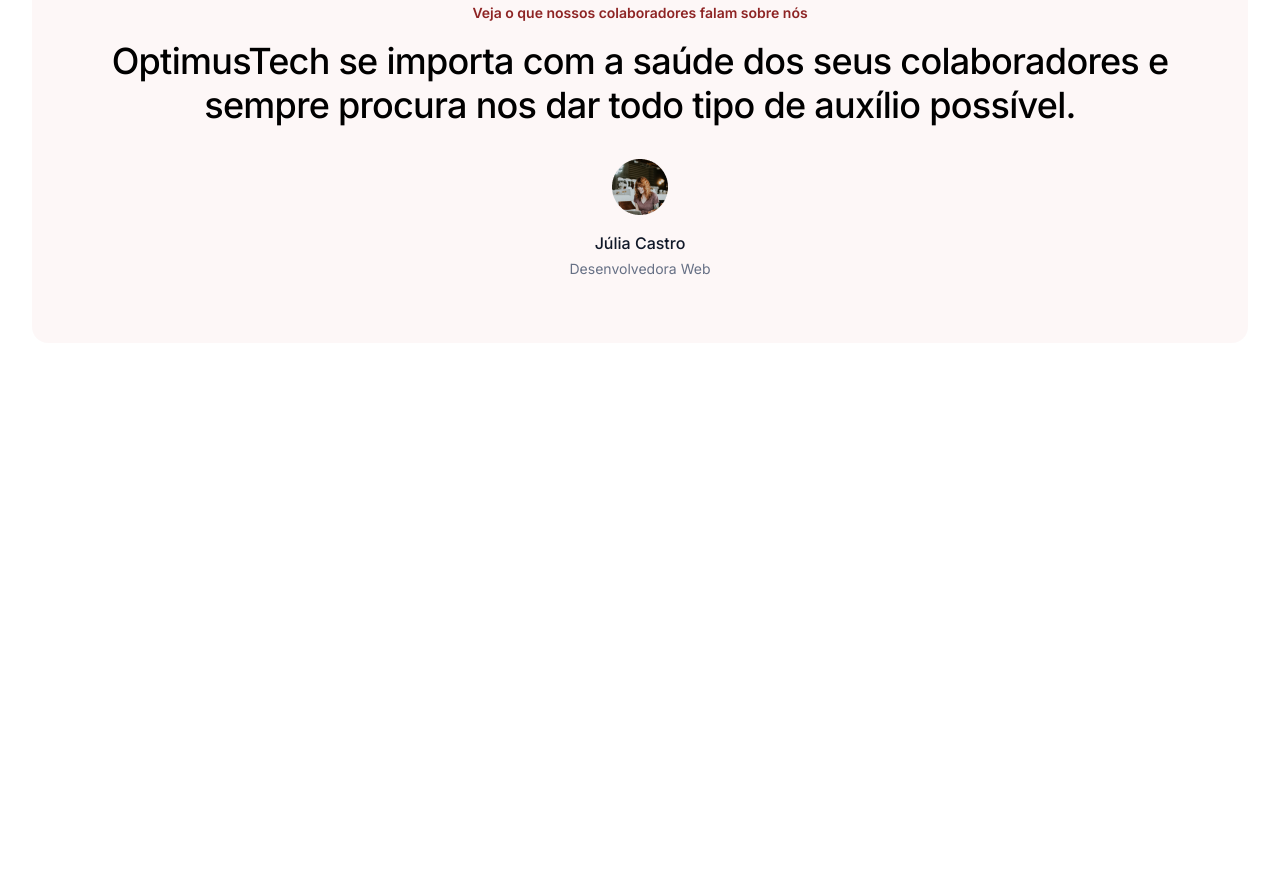
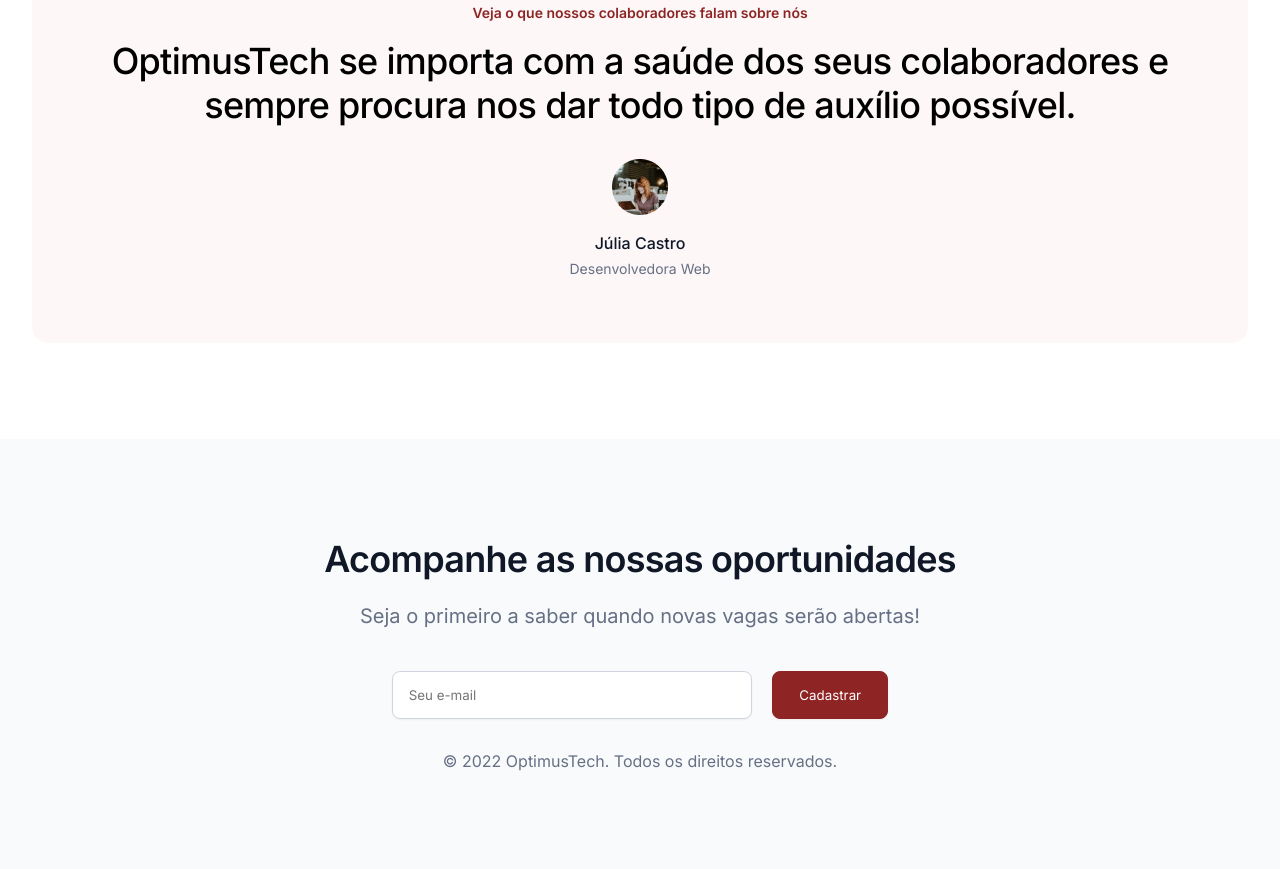
Before and after one commit to karolalencar/7daysOfCode, a plain HTML site: page HTML-CSS/index.html in a window 1280 px wide. Shown: the part 2567-3436 px from the top of the page. Before the commit the page ends 3006 px from the top, so only its background shows below. Drawn offline with Linux system fonts and the light colour scheme.

Commit message:
Add footer

```diff
--- a/HTML-CSS/index.html
+++ b/HTML-CSS/index.html
@@ -133,5 +133,15 @@
                 <span>Desenvolvedora Web</span>
             </div>
         </section>
+
+        <footer class="footer-container">
+            <h1>Acompanhe as nossas oportunidades</h1>
+            <p>Seja o primeiro a saber quando novas vagas serão abertas!</p>
+            <div>
+                <input placeholder="Seu e-mail" type="text">
+                <button>Cadastrar</button>
+            </div>
+            <span>© 2022 OptimusTech. Todos os direitos reservados.</span>
+        </footer>
     </body>
 </html>
--- a/HTML-CSS/style.css
+++ b/HTML-CSS/style.css
@@ -318,3 +318,70 @@ header  p {
     line-height: 20px;
     text-align: center;
 }
+
+/*  Footer  */
+
+.footer-container {
+    background: #F9FAFB;
+
+    display: flex;
+    flex-direction: column;
+    align-items: center;
+    justify-content: center;
+    height: 430px;
+}
+
+.footer-container h1 {
+    color: var(--title-color);
+
+    font-size: 36px;
+    font-weight: 600;
+    line-height: 44px;
+    letter-spacing: -0.02em;
+    text-align: center;
+
+    margin-bottom: 20px;
+}
+
+.footer-container p {
+    color: var(--text-color);
+
+    font-size: 20px;
+    font-weight: 400;
+    line-height: 30px;
+    text-align: center;
+
+    margin-bottom: 40px;
+}
+
+.footer-container div {
+    margin-bottom: 32px;
+}
+
+.footer-container div input {
+    color: var(--text-color);
+    box-shadow: 0px 1px 2px 0px #1018280D;
+    border: 1px solid #D0D5DD;
+
+    border-radius: 8px;
+    padding: 12px 14px 12px 16px;
+    width: 360px;
+    height: 48px;
+    margin-right: 16px;
+}
+
+.footer-container div button {
+    color: #FFF;
+    background-color: var(--primary-color);
+    border: 1px solid #8E2424;
+    box-shadow: 0px 1px 2px 0px #1018280D;
+
+    border-radius: 8px;
+    padding: 12px 20px;
+    width: 116px;
+    height: 48px;
+}
+
+.footer-container span {
+    color: var(--text-color);
+}
```
